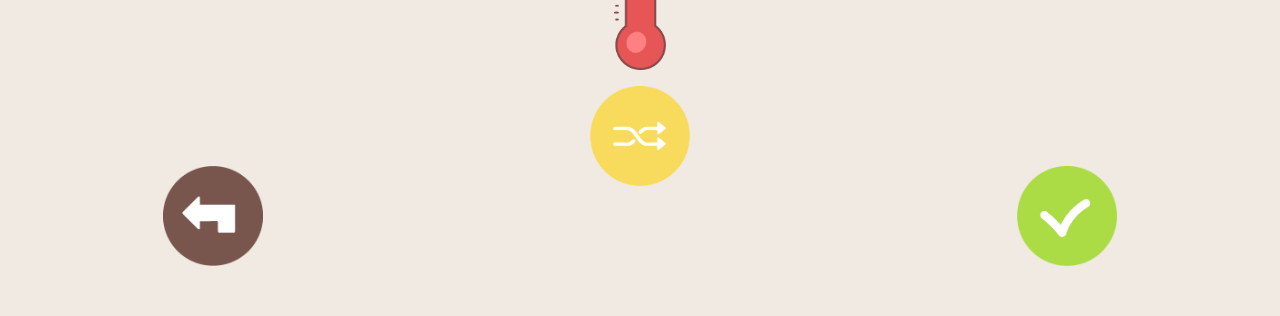
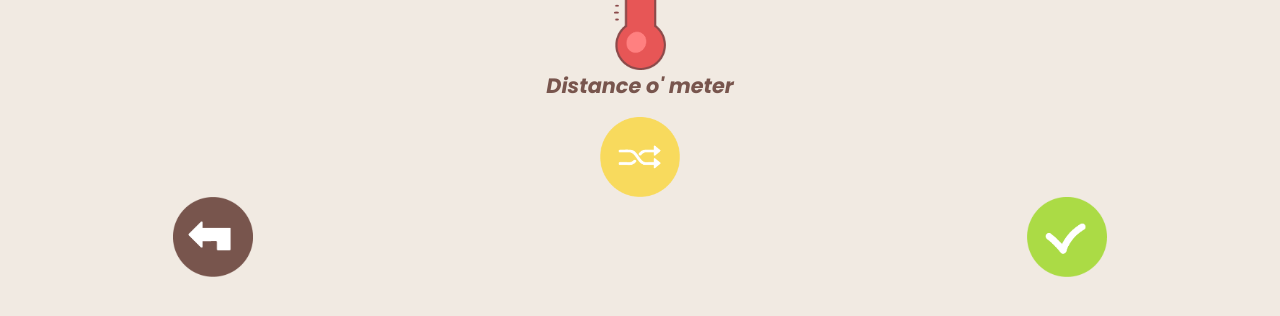
Before and after one commit to finntrn/projectindividueel, a plain HTML site: page foto_screen.html in a window 1280 px wide. Shown: the part 370-686 px from the top of the page. Drawn offline with Linux system fonts and the light colour scheme.

Commit message:
nother update

```diff
--- a/css/styles.css
+++ b/css/styles.css
@@ -75,6 +75,7 @@ h2 {
 	height: 100vh;
 	background-image: url(../images/index_background.png);
 	background-size: contain;
+	background-color: black;
 }
 
 #namebrand {
@@ -90,7 +91,7 @@ h2 {
 
 #themes {
 	color: #f8d95d;
-	margin-top: 2em;
+	margin-top: 2.5em;
 	margin-left: .5em;
 	font-size: 2em;
 	font-family: 'Baskerville', 'Poppins', sans-serif;
@@ -187,17 +188,17 @@ header.cam_header {
 }
 
 #back_button {
-	width: 100px;
+	width: 80px;
 	margin-top: 6em;
 }
 
 #random_button {
-	width: 100px;
+	width: 80px;
 	margin-top: 1em;
 }
 
 #check_button {
-	width: 100px;
+	width: 80px;
 	margin-top: 6em;
 }
 
--- a/foto_screen.html
+++ b/foto_screen.html
@@ -15,6 +15,8 @@
         <img id="photoscreen" src="https://dutchwannabe.com/wp-content/uploads/2019/06/amsterdam-street-art-brazilian.jpg" alt="picture of streetart">
         <img id="thermometer" src="./images/thermometer.png" alt="thermometer">
 
+        <h2>Distance o' meter</h2>
+
         <ul>
             <li>
                 <a href="./index.html"><img id="back_button" src="./images/buttons/back_button.png" alt="back button"></a>
```
